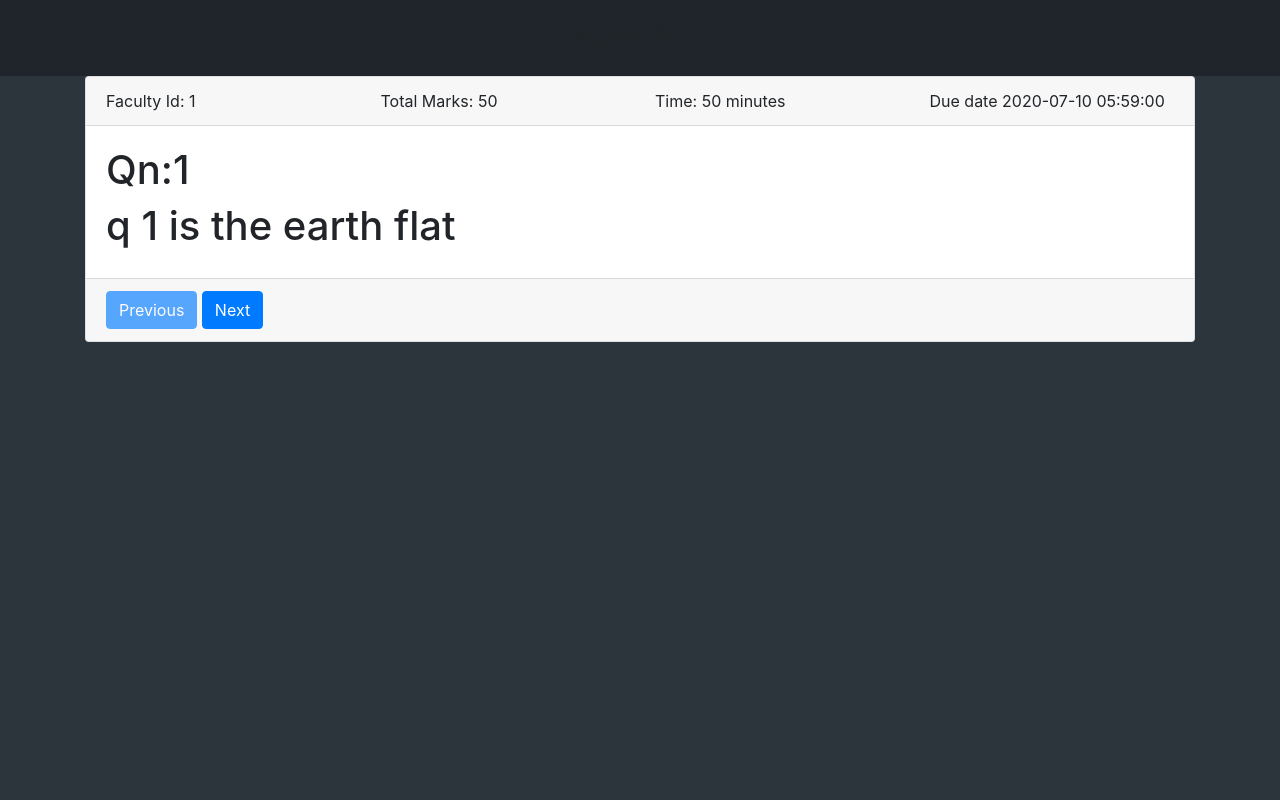
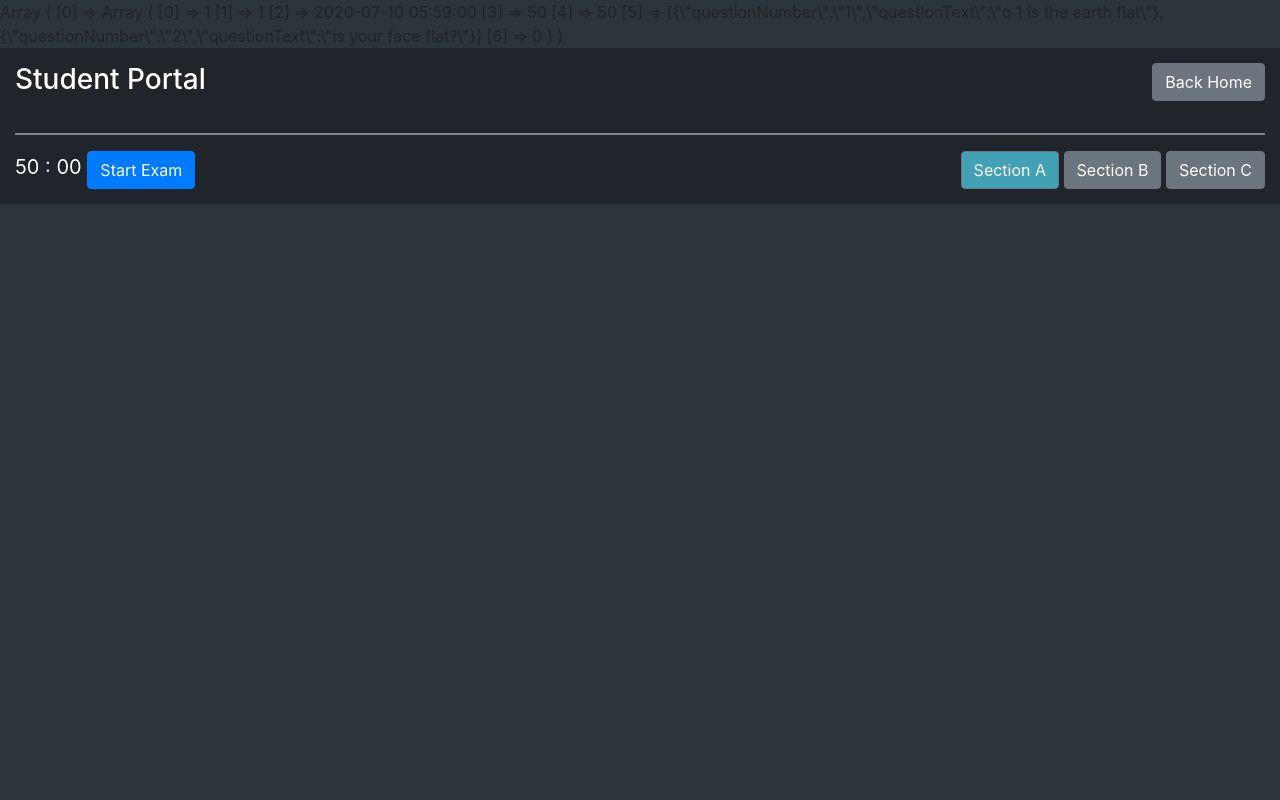
Before and after one commit to bmspr1502/misc, a PHP site: page /quiz.php?id=1 in a window 1280 px wide. Run offline with PHP 8.4, Linux system fonts and the light colour scheme; a user stored in the database is signed in; data comes from the database, SQL or seed files in the repository.

Commit message:
Sections nav started | Student login broken -- needs fix

```diff
--- a/quiz.php
+++ b/quiz.php
@@ -16,10 +16,13 @@ $quiz_row = $query->get_result();
 $quiz_row = $quiz_row->fetch_all();
 $query->close();
 
+print_r($quiz_row);
+
 foreach ($quiz_row as $item) {
     $questions = json_decode(stripslashes($item[5]), true);
     $_SESSION['questions'] = $questions;
 }
+
 ?>
 <!doctype html>
 <html lang="en">
@@ -27,93 +30,115 @@ foreach ($quiz_row as $item) {
         <title>User Dash Board</title>
         <link rel="stylesheet" href="https://stackpath.bootstrapcdn.com/bootstrap/4.5.0/css/bootstrap.min.css" integrity="sha384-9aIt2nRpC12Uk9gS9baDl411NQApFmC26EwAOH8WgZl5MYYxFfc+NcPb1dKGj7Sk" crossorigin="anonymous">
         <link rel="stylesheet" href="styles/faculty_home.css">
+        <link rel="stylesheet" href="styles/general.css">
+        <link rel="stylesheet" href="styles/style_student.css">
+        <script src="https://ajax.googleapis.com/ajax/libs/jquery/3.5.1/jquery.min.js"></script>
+
         <meta name="viewport" content="width=device-width, initial-scale=1, shrink-to-fit=no">
     </head>
 
     <body>
         <header class="container-fluid header-base">
-    <h2 style="text-align: center">Paper No. <?php echo $id;?></h2>
-</header>
-
-<div class="container">
-    <div class="card">
-        <!--Show currently active papers and a button to create one-->
-        <div class="card-header">
-
             <div class="row">
-                <div class="col">Faculty Id: <?php echo $quiz_row[0][1];?></div>
-                <div class="col">Total Marks: <?php echo $quiz_row[0][4];?></div>
-                <div class="col">Time: <?php echo $quiz_row[0][3];?> minutes</div>
-                <div class="col">Due date <?php echo $quiz_row[0][2];?></div>
+                <div class="col-md-6">
+                    <div class="text-left">
+                        <h3 class="top-title">Student Portal</h3>
                     </div>
                 </div>
-        <div class="card-body">
-            <h1>Qn:<div id="qnno" style="display: inline"></div></h1>
-            <h1 id="qnvalue"></h1>
-        </div>
-        <div class="card-footer">
-            <button type="button" class="btn btn-primary" id="prev" onclick="showQuestion('prev')">Previous</button>
-            <button type="button" class="btn btn-primary" id="next" onclick="showQuestion('next')">Next</button>
+                <div class="col-md-6">
+                    <div class="text-right">
+                        <form action="user_home.php" method="post">
+                            <input type="submit" class="btn btn-secondary top-but" value="Back Home">
+                        </form>
                     </div>
                 </div>
             </div>
+            <hr>
+            <div class="row exam-info-header">
+                <div class="col-md-4">
+                    <span class="timer-container">
+                        <span id="minutes"><?php echo $quiz_row[0][3]; ?></span>
+                        <span> : </span>
+                        <span id="seconds">00</span>
+                    </span>
+                    <input type="button" class="btn btn-primary" value="Start Exam" onclick="timer()">
+                </div>
+                <div class="col-md-8 text-right">
+                    <input type="button" id="A" class="btn btn-secondary act" value="Section A" onclick="section('A')">
+                    <input type="button" id="B" class="btn btn-secondary" value="Section B" onclick="section('B')">
+                    <input type="button" id="C" class="btn btn-secondary" value="Section C" onclick="section('C')">
+                </div>
+            </div>
+        </header>
+
+        <div class="container questions-container current-q" id="questionsA">
+        </div>
+
+        <div class="container questions-container" id="questionsB">
+        </div>
+
+        <div class="container questions-container" id="questionsC">
+        </div>
+
         <script type="text/javascript">
-    const xmlhttp = new XMLHttpRequest();
-    let qnid=0;
-    function showFirstQuestion() {
-        qnid = 1;
-        xmlhttp.onreadystatechange = function() {
-            if (this.readyState == 4 && this.status == 200) {
-                document.getElementById("qnvalue").innerHTML = this.responseText;
-            }
-        };
-        xmlhttp.open("GET", "quiz-content.php?id=<?php echo $id;?>&qn=1", true);
-        xmlhttp.send();
-        buttonChange();
-    }
-    function showQuestion(str){
-        if(str==='prev') {
-            if(qnid>1) {
-                qnid--;
-                console.log(qnid);
-                xmlhttp.onreadystatechange = function () {
-                    if (this.readyState == 4 && this.status == 200) {
-                        document.getElementById("qnvalue").innerHTML = this.responseText;
-                    }
-                };
-                xmlhttp.open("GET", "quiz-content.php?id=<?php echo $id;?>&qn=" + qnid, true);
-                xmlhttp.send();
-            }
-        }else if(str==='next') {
-            if(qnid< Number(<?php echo count($questions)?>)) {
-                qnid++;
-                console.log(qnid);
-                xmlhttp.onreadystatechange = function () {
-                    if (this.readyState == 4 && this.status == 200) {
-                        document.getElementById("qnvalue").innerHTML = this.responseText;
-                    }
-                };
-                xmlhttp.open("GET", "quiz-content.php?id=<?php echo $id;?>&qn=" + qnid, true);
-                xmlhttp.send();
+
+
+            var currentSection = 0;
+            function section(val){
+                if(val === 'A'){
+                    currentSection = 0;
+                    $("#A").addClass("act");
+                    $("#B").removeClass("act");
+                    $("#C").removeClass("act");
+                } else if(val === 'B'){
+                    currentSection = 1;
+                    $("#B").addClass("act");
+                    $("#A").removeClass("act");
+                    $("#C").removeClass("act");
+                } else if(val === 'C'){
+                    currentSection = 2;
+                    $("#C").addClass("act");
+                    $("#A").removeClass("act");
+                    $("#B").removeClass("act");
                 }
             }
-        buttonChange();
+
+            var minText = $("#minutes");
+            var secText = $("#seconds");
+
+            var t;
+            var timeUp = false;
+            var minutes = parseInt(minText.html());
+            var seconds = 0
+
+            function add(){
+                if(timeUp == true){
+                    return;
                 }
-    function buttonChange(){
-        document.getElementById('qnno').innerHTML = qnid;
-        if(qnid===1){
-            document.getElementById('prev').className = 'btn btn-primary disabled';
-            document.getElementById('next').className = 'btn btn-primary';
-        }else if(qnid===Number(<?php echo count($questions)?>)){
-            document.getElementById('prev').className = 'btn btn-primary ';
-            document.getElementById('next').className = 'btn btn-primary disabled';
-        } else {
-            document.getElementById('prev').className = 'btn btn-primary ';
-            document.getElementById('next').className = 'btn btn-primary';
+                if(seconds == 0){
+                    seconds = 60;
+                    minutes--;
+                }
+                seconds--;
+                seconds = seconds % 60;
+                secT = Math.abs(seconds);
+                secText.html(secT);
+                minText.html(minutes.toString());
+
+                if(minutes <= 0){
+                    clearInterval(t);
+                    timeUp = true;
+                    alert("Time Up");
+                    window.location.replace("user_home.php");
                 }
             }
-    window.onload = showFirstQuestion();
+
+            function timer() {
+                add();
+                t = setInterval(add, 1000);
+            }
         </script>
+
     </body>
 </html>
 <?php
--- a/styles/style_student.css
+++ b/styles/style_student.css
@@ -36,3 +36,12 @@
 .ex-but{
     margin-top: 10px;
 }
+
+hr{
+    border: 1px solid #838383!important;
+}
+
+.timer-container{
+    color: #ffffff;
+    font-size: 20px;
+}
--- a/user_home.php
+++ b/user_home.php
@@ -36,13 +36,15 @@ $query->close();
                 </div>
                 <div class="col-md-6">
                     <div class="text-right">
-                        <form action="faculty_home.php" method="post">
+                        <form action="student_login.php" method="post">
                             <input type="submit" class="btn btn-secondary top-but" value="Sign Out" name="signout">
                             <?php
                             if(isset($_POST['signout'])){
                                 unset($_SESSION['user_type']);
                                 header("Location: student_login.php");
                             }
+                            unset($_SESSION['user_type']);
+                            header("Location: student_login.php");
                             ?>
                         </form>
                     </div>
```
Also changed, not shown: student_login.php (+8 -12 lines). Lines whose indentation alone changed are shown as unchanged.
